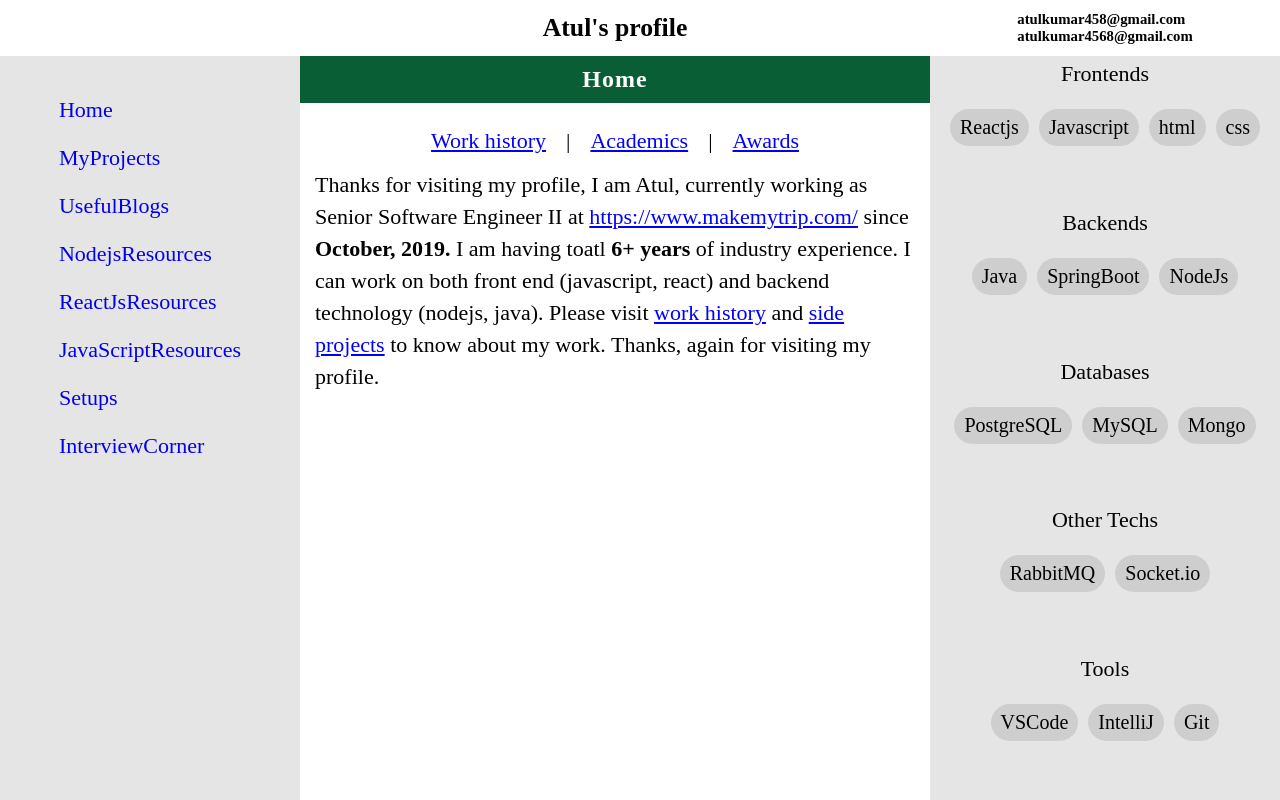
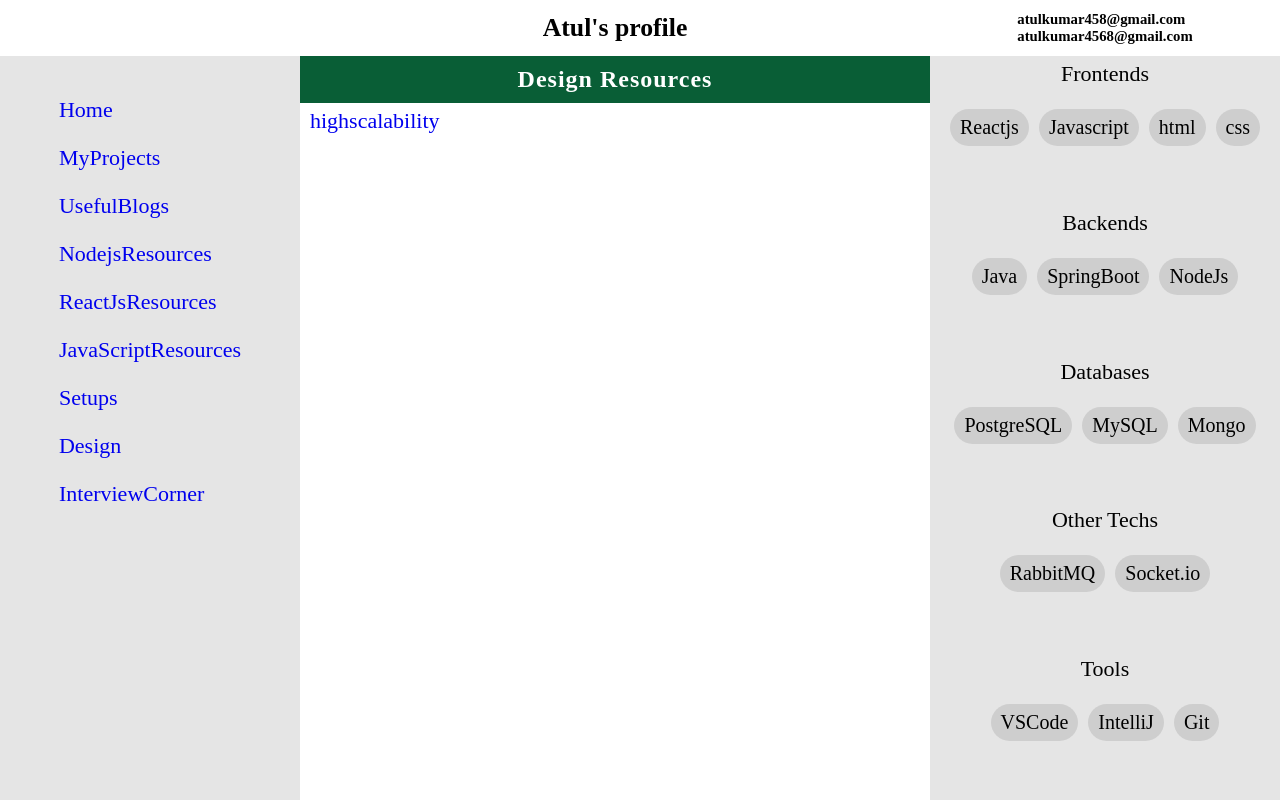
Before and after one commit to atulnitrr/atul-portfolio, a React (Create React App) app: page /ds in a window 1280 px wide. Built offline with nearby package versions, Linux system fonts and the light colour scheme.

Commit message:
Added design questions

```diff
--- /dev/null
+++ b/src/component/DeesinResources.js
@@ -0,0 +1,20 @@
+import React from "react";
+import useGetPageTitle from "./hooks/useGetPageTitile";
+import { useContext } from "react";
+import AppContext from "./context/AppContext";
+import ResourceLinks from "./ResourceLinks";
+
+function DeesinResources() {
+  useGetPageTitle(" Design resources");
+  const {
+    appInitialState: { designInitialState },
+  } = useContext(AppContext);
+  return (
+    <div className="myresources">
+      <header>Design Resources</header>
+      <ResourceLinks links={designInitialState} />
+    </div>
+  );
+}
+
+export default DeesinResources;
--- a/src/component/LeftSideBar.js
+++ b/src/component/LeftSideBar.js
@@ -13,6 +13,7 @@ function LeftSideBar() {
         <Link to="/rjs">ReactJsResources</Link>
         <Link to="/js">JavaScriptResources</Link>
         <Link to="/setups">Setups</Link>
+        <Link to="/ds">Design</Link>
         <Link to="/ic">InterviewCorner</Link>
       </div>
     </aside>
--- a/src/component/Main.js
+++ b/src/component/Main.js
@@ -9,6 +9,7 @@ import JavaScriptResources from "./resources/JavaScriptResources";
 import Setups from "./Setups";
 import Home from "./Home";
 import ReactJsResource from "./resources/ReactJsResource";
+import DeesinResources from "./DeesinResources";
 
 function Main() {
   return (
@@ -20,6 +21,7 @@ function Main() {
         <Route path="/js" component={JavaScriptResources} exact />
         <Route path="/rjs" component={ReactJsResource} exact />
         <Route path="/setups" component={Setups} exact />
+        <Route path="/ds" component={DeesinResources} exact />
         <Route path="/ic" component={InterviewCorners} exact />
         <Route path="/" component={Home} />
         <Route>
--- a/src/component/context/AppContext.js
+++ b/src/component/context/AppContext.js
@@ -6,6 +6,7 @@ import icInitialState from "./interviewcornerInitialState";
 import jsrInitialState from "./javaScriptResourcesInitialState";
 import setupInitialState from "./setupInitialState";
 import reactJsInitialState from "./reactJsResourceInitialState";
+import designInitialState from "./designInitialState";
 
 const AppContext = createContext();
 
@@ -16,6 +17,7 @@ const appInitialState = {
   jsInitialState: jsrInitialState,
   rjsInitialState: reactJsInitialState,
   setupInitialState: setupInitialState,
+  designInitialState: designInitialState,
 };
 
 export default AppContext;
--- /dev/null
+++ b/src/component/context/designInitialState.js
@@ -0,0 +1,9 @@
+const designInitialState = [
+  {
+    title: "highscalability",
+    url: "http://highscalability.com/",
+    id: 1,
+  },
+];
+
+export default designInitialState;
```
